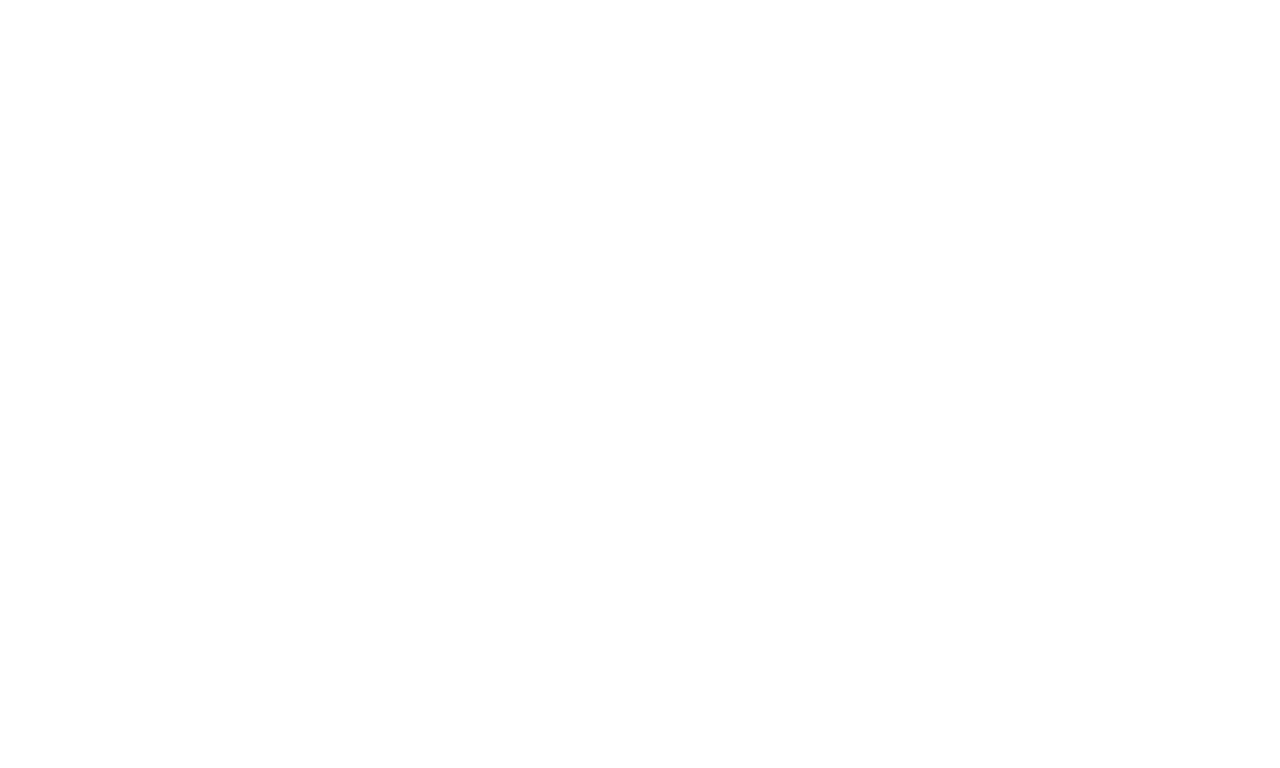
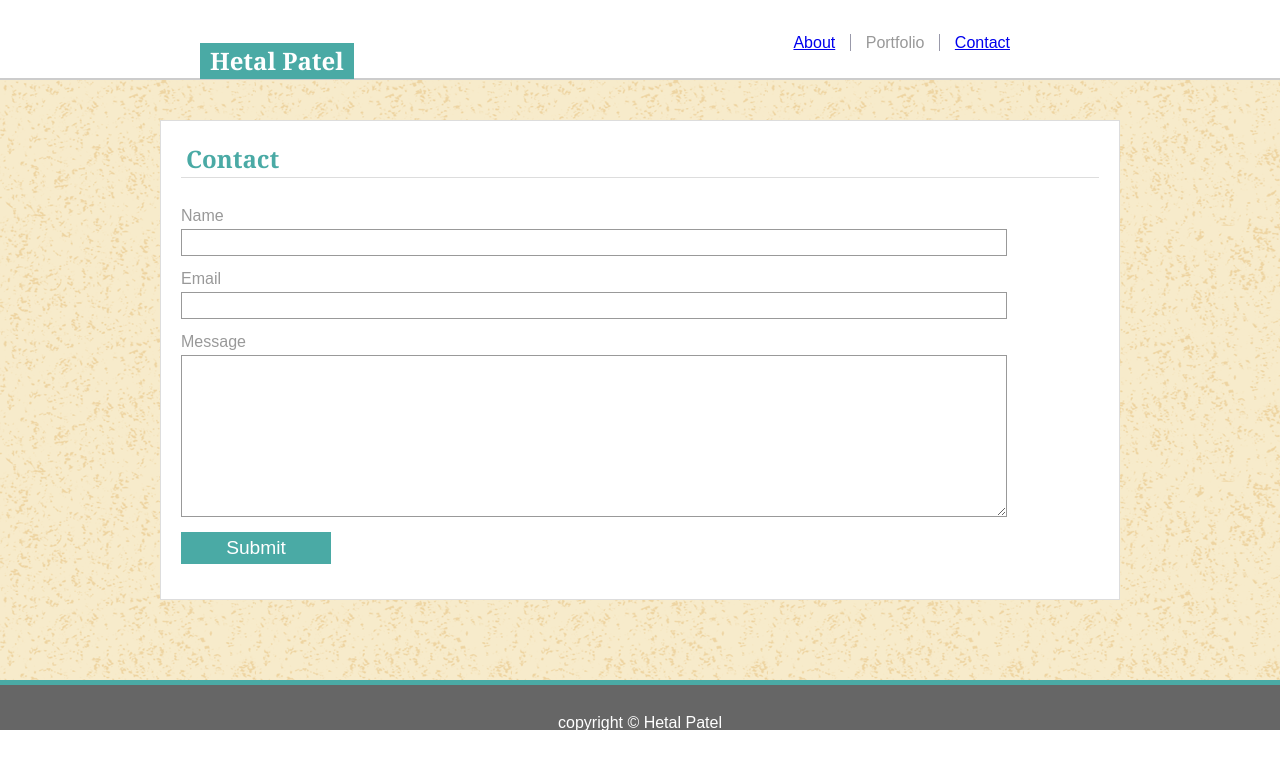
Before and after one commit to HET1905/Basic-Portfolio, a plain HTML site: page contact.html in a window 1280 px wide. Drawn offline with Linux system fonts and the light colour scheme.

Commit message:
contact page - Fourth Commit

```diff
--- a/assets/css/style.css
+++ b/assets/css/style.css
@@ -20,11 +20,12 @@ nav {
     float: right;
     margin-top: 35px;
     margin-right: 250px;
-
+    /* position: fixed; */
 }
 
 h1,
-h2,h3 {
+h2,
+h3 {
     font-family: Georgia, 'Times New Roman', Times, serif;
 }
 
@@ -39,6 +40,7 @@ ul {
     height: 80px;
     background: #fff;
     border-bottom: 2px solid #ccc;
+
 }
 
 li {
@@ -53,10 +55,11 @@ li:last-child {
 }
 
 #mainH1 {
+    float: left;
     margin-left: 200px;
     margin-top: 43px;
     padding: 10px;
-    float: left;
+
     font-size: 1.5em;
     /* border: 1px solid #000; */
     background-color: #4aaaa5;
@@ -64,21 +67,38 @@ li:last-child {
 }
 
 /* ---------mainSectionAboutMe Styling------------ */
+.outerSectionClass {
+    width: 100%;
+    height: 600px;
+    background: #ccc url("../images/background.png") repeat;
+}
+
+/*
 #mainSectionAboutMe {
     width: 100%;
     height: 500px;
-    /* margin:auto auto; */
     background: #ccc url("../images/background.png") repeat;
-    /* border:1px solid #ddd; */
-}
+} */
 
 /* ------------------innerSectionAboutMe Styling-------------------------------- */
+/*
+#innerSectionAboutMe {
+    position: relative;
 
-#innerSectionAboutMe {
+    width: 960px;
+    height: 400px;
+    margin-left: auto;
+    margin-right: auto;
+    top: 40px;
+    padding: 20px;
+    border: 1px solid #ddd;
+    background: #fff;
+} */
+.innerSectionClass {
     position: relative;
     /* width: 90%; */
     width: 960px;
-    height: 400px;
+    height: 480px;
     margin-left: auto;
     margin-right: auto;
     top: 40px;
@@ -102,9 +122,11 @@ li:last-child {
     margin-top: 10px;
     line-height: 1.8em;
 }
-#innerSectionAboutMe h3{
+
+#innerSectionAboutMe h3 {
     margin-bottom: 15px;
 }
+
 /* -----------------imgDiv Styling----------------------------- */
 #imgDiv {
     float: left;
@@ -130,3 +152,25 @@ footer {
     background: #666666;
     border-top: 5px solid #4aaaa5;
 }
+
+/* ------------------------Contact Styling---------------------------------------- */
+label{
+    display: block;
+    /* margin-top:5px; */
+    margin-bottom: 5px;
+}
+input,textarea{
+width: 90%;
+display: block;
+padding: 5px;
+margin-bottom: 15px;
+border: 1px solid #999;
+}
+#btnSubmit{
+    width: 150px;
+    background: #4aaaa5;
+    color: #fff;
+    border: none;
+    cursor: pointer;
+    font-size: 1.2em;
+}
--- a/contact.html
+++ b/contact.html
@@ -0,0 +1,52 @@
+<!DOCTYPE html>
+<html lang="en">
+
+<head>
+    <meta charset="UTF-8">
+    <meta name="viewport" content="width=device-width, initial-scale=1.0">
+    <meta http-equiv="X-UA-Compatible" content="ie=edge">
+    <link rel="stylesheet" href="assets/css/style.css">
+    <title>My Portfolio | Contact Me</title>
+
+</head>
+
+<body>
+    <div>
+        <header id="mainHeader">
+            <h1 id="mainH1">Hetal Patel</h1>
+            <nav>
+                <ul>
+                    <li><a href="index.html">About</a></li>
+                    <li>Portfolio</li>
+                    <li><a href="contact.html">Contact</a></li>
+                </ul>
+            </nav>
+        </header>
+        <!-- -----------------------------------Contact------------------------------------- -->
+        <section id="mainSectionAboutMe" class="outerSectionClass">
+
+            <section id="innerSectionAboutMe" class="innerSectionClass">
+                <header>
+                    <h2>Contact</h2>
+                </header>
+                <section id="frmSection">
+                    <label for="Name">Name</label>
+                    <input type="text" id="txtName" class="frmClass">
+                    <label for="Email">Email</label>
+                    <input type="email" id="txtEmail" class="frmClass">
+                    <label for="Message">Message</label>
+                    <textarea name="message" id="txtMessage" cols="30" rows="10"></textarea>
+                    <input type="submit" id="btnSubmit">
+                </section>
+            </section>
+        </section>
+
+        <!-- ------------------------------------Footer-------------------------------------------- -->
+        <footer>
+            copyright &copy; Hetal Patel
+        </footer>
+
+    </div>
+</body>
+
+</html>
```
Also changed, not shown: index.html (+11 -10 lines).
